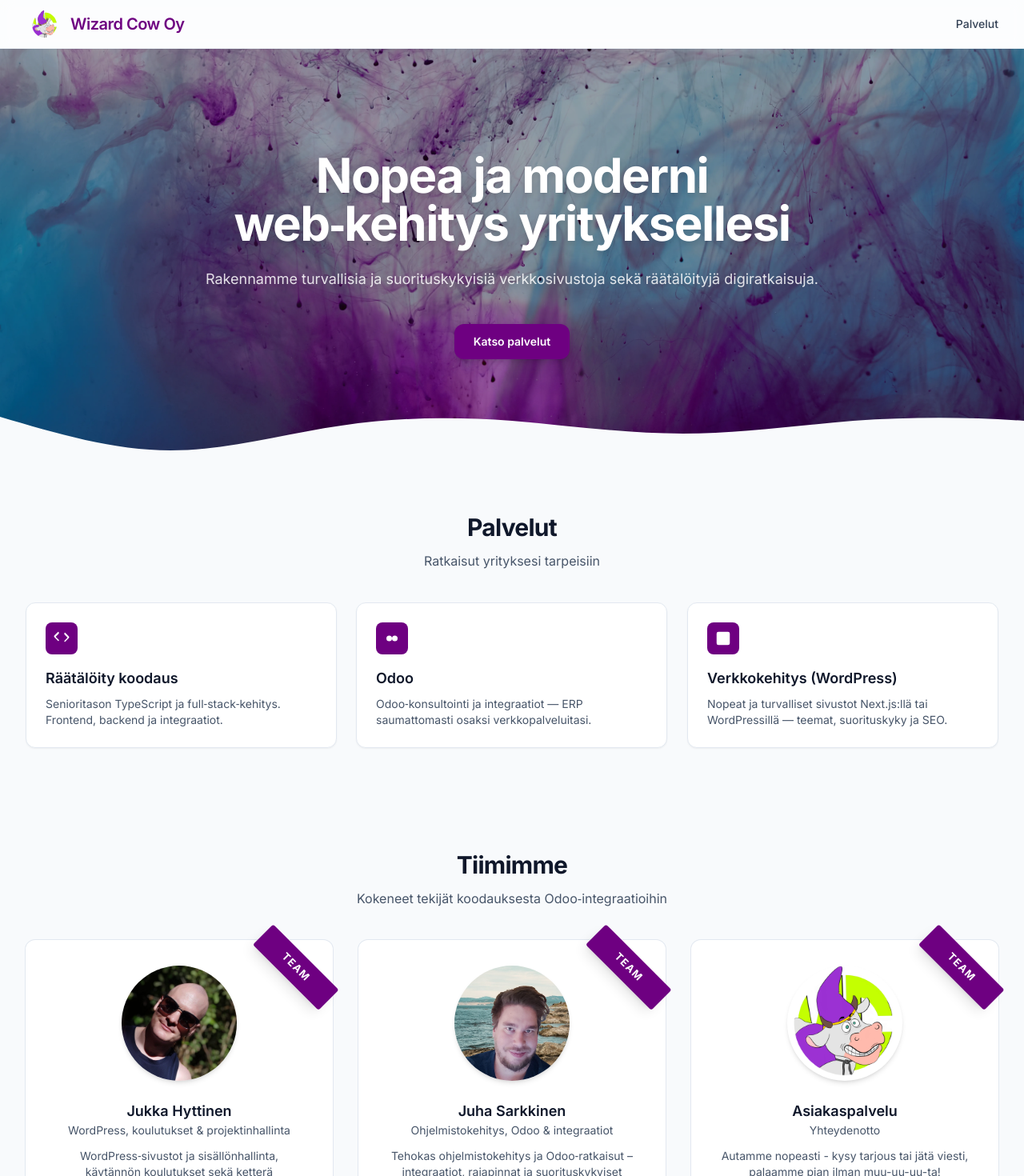
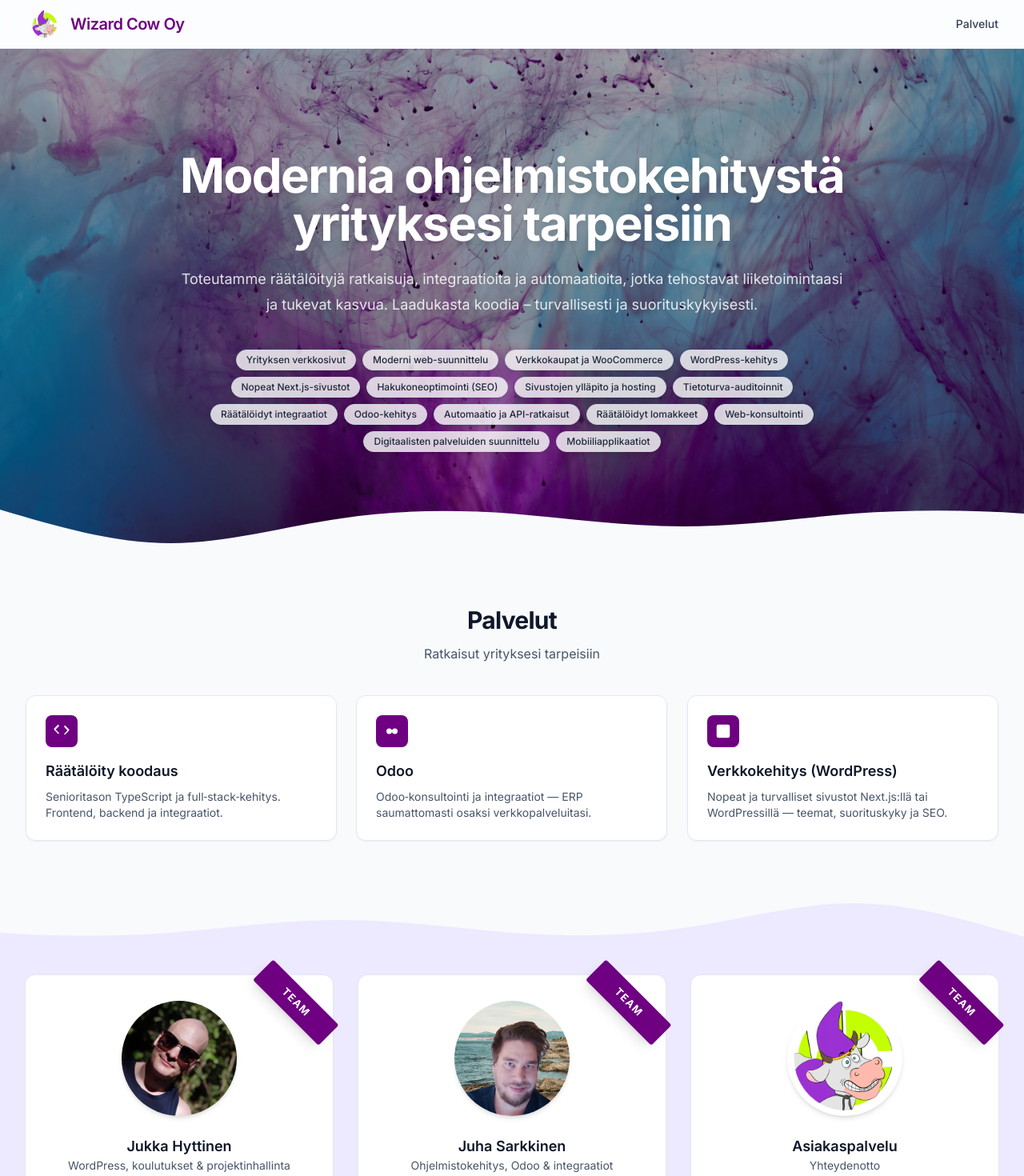
Before and after one commit to japsit/wizardcow-web, a Next.js app: page / in a window 1280 px wide. Shown: the top 1470 px of the page at 80% size. Built offline with nearby package versions, Linux system fonts and the light colour scheme.

Commit message:
Hero muutettu ja tägit lisätty

```diff
--- a/app/page.tsx
+++ b/app/page.tsx
@@ -12,8 +12,9 @@ export default function Page() {
       <Hero />
       <main className="mx-auto max-w-7xl px-4 sm:px-6 lg:px-8">
         <Services />
-        <Team />
       </main>
+      {/* Full-bleed team section */}
+      <Team />
       <Footer />
     </div>
   );
--- a/components/Footer.tsx
+++ b/components/Footer.tsx
@@ -1,7 +1,7 @@
 export default function Footer() {
   const year = new Date().getFullYear();
   return (
-    <footer className="mt-16 border-t border-slate-800 bg-black text-white">
+    <footer className="-mt-px border-t border-slate-800 bg-black text-white">
       <div className="px-4 py-8 sm:px-6 sm:py-10 lg:px-8 lg:py-12">
         <div className="grid grid-cols-1 items-center gap-8 text-sm sm:gap-10 md:grid-cols-12">
           {/* Col 1: Logo only */}
--- a/components/Hero.tsx
+++ b/components/Hero.tsx
@@ -6,6 +6,25 @@ import ShapeDivider from './ShapeDivider';
 
 export default function Hero() {
   const [isMobile, setIsMobile] = useState(false);
+    const tags = [
+        'Yrityksen verkkosivut',
+        'Moderni web-suunnittelu',
+        'Verkkokaupat ja WooCommerce',
+        'WordPress-kehitys',
+        'Nopeat Next.js-sivustot',
+        'Hakukoneoptimointi (SEO)',
+        'Sivustojen ylläpito ja hosting',
+        'Tietoturva-auditoinnit',
+        'Räätälöidyt integraatiot',
+        'Odoo-kehitys',
+        'Automaatio ja API-ratkaisut',
+        'Räätälöidyt lomakkeet',
+        'Web-konsultointi',
+        'Digitaalisten palveluiden suunnittelu',
+        'Mobiiliapplikaatiot'
+    ];
+
+
   useEffect(() => {
     const check = () => setIsMobile(window.innerWidth < 768);
     check();
@@ -51,20 +70,24 @@ export default function Hero() {
       {isMobile ? (
         <div className="relative mx-auto max-w-4xl px-4 text-center drop-shadow-lg sm:px-6 lg:px-8">
             <h1 className="text-balance text-4xl font-bold tracking-tight text-white sm:text-6xl">
-            Nopea ja moderni web‑kehitys yrityksellesi
+                Modernia ohjelmistokehitystä yrityksesi tarpeisiin
             </h1>
+
             <p className="mt-6 text-lg leading-8 text-white/85">
-            Rakennamme turvallisia ja suorituskykyisiä verkkosivustoja sekä räätälöityjä digiratkaisuja.
+                Toteutamme räätälöityjä ratkaisuja, integraatioita ja automaatioita, jotka
+                tehostavat liiketoimintaasi ja tukevat kasvua. Laadukasta koodia – turvallisesti ja suorituskykyisesti.
             </p>
-          <div className="mt-10 flex items-center justify-center gap-4">
-            {/* noinspection HtmlUnknownTarget */}
-            <a
-              href="/#services"
-              className="rounded-xl bg-brand px-6 py-3 text-sm font-semibold text-white shadow-sm hover:bg-brand/90"
+
+          <ul aria-label="Avainsanat" className="mt-10 flex flex-wrap items-center justify-center gap-2">
+            {tags.map((t) => (
+              <li
+                key={t}
+                className="rounded-full border border-slate-300 bg-white/80 px-3 py-1 text-xs font-medium text-slate-800 shadow-sm backdrop-blur"
               >
-              Katso palvelut
-            </a>
-          </div>
+                {t}
+              </li>
+            ))}
+          </ul>
         </div>
       ) : (
         <motion.div
@@ -74,20 +97,22 @@ export default function Hero() {
           animate="show"
         >
           <motion.h1 variants={item} className="text-balance text-4xl font-bold tracking-tight text-white sm:text-6xl">
-            Nopea ja moderni web‑kehitys yrityksellesi
+              Modernia ohjelmistokehitystä yrityksesi tarpeisiin
           </motion.h1>
           <motion.p variants={item} className="mt-6 text-lg leading-8 text-white/85">
-            Rakennamme turvallisia ja suorituskykyisiä verkkosivustoja sekä räätälöityjä digiratkaisuja.
+              Toteutamme räätälöityjä ratkaisuja, integraatioita ja automaatioita, jotka
+              tehostavat liiketoimintaasi ja tukevat kasvua. Laadukasta koodia – turvallisesti ja suorituskykyisesti.
           </motion.p>
-          <motion.div variants={item} className="mt-10 flex items-center justify-center gap-4">
-            {/* noinspection HtmlUnknownTarget */}
-            <a
-              href="/#services"
-              className="rounded-xl bg-brand px-6 py-3 text-sm font-semibold text-white shadow-sm hover:bg-brand/90"
+          <motion.ul variants={item} aria-label="Avainsanat" className="mt-10 flex flex-wrap items-center justify-center gap-2">
+            {tags.map((t) => (
+              <li
+                key={t}
+                className="rounded-full border border-slate-300 bg-white/80 px-3 py-1 text-xs font-medium text-slate-800 shadow-sm backdrop-blur"
               >
-              Katso palvelut
-            </a>
-          </motion.div>
+                {t}
+              </li>
+            ))}
+          </motion.ul>
         </motion.div>
       )}
 
--- a/components/ShapeDivider.tsx
+++ b/components/ShapeDivider.tsx
@@ -30,7 +30,7 @@ export default function ShapeDivider({
       <svg
         aria-hidden
         className={`${base}`}
-        style={{ bottom: 0, height: '90px' }}
+        style={{ height: '90px' }}
         viewBox="0 0 1440 90"
         xmlns="http://www.w3.org/2000/svg"
         preserveAspectRatio="none"
@@ -45,7 +45,7 @@ export default function ShapeDivider({
       <svg
         aria-hidden
         className={`${base}`}
-        style={{ bottom: 0, height: '120px' }}
+        style={{ height: '120px' }}
         viewBox="0 0 1440 120"
         xmlns="http://www.w3.org/2000/svg"
         preserveAspectRatio="none"
@@ -65,7 +65,7 @@ export default function ShapeDivider({
     <svg
       aria-hidden
       className={`${base}`}
-      style={{ bottom: 0, height: '120px' }}
+      style={{ height: '120px' }}
       viewBox="0 0 1440 120"
       xmlns="http://www.w3.org/2000/svg"
       preserveAspectRatio="none"
--- a/components/Team.tsx
+++ b/components/Team.tsx
@@ -1,5 +1,6 @@
 "use client";
 import { useState } from 'react';
+import ShapeDivider from './ShapeDivider';
 
 type Member = {
   name: string;
@@ -148,16 +149,21 @@ function TeamCard({ m }: { m: Member }) {
 
 export default function Team() {
   return (
-    <section id="team" className="py-16">
+    <section id="team" className="relative overflow-hidden bg-violet-100 pt-16 pb-12">
+      {/* Top wave divider blending from previous section (slate-50) to this yellow section */}
+      <ShapeDivider variant="wave" color="#f8fafc" flip animated={false} className="top-0" />
+      {/* Constrained content container matching the rest of the site */}
+      <div className="mx-auto max-w-7xl px-4 sm:px-6 lg:px-8">
         <div className="mb-10 text-center">
-        <h2 className="text-2xl font-bold tracking-tight text-slate-900 sm:text-3xl">Tiimimme</h2>
-        <p className="mt-3 text-slate-600">Kokeneet tekijät koodauksesta Odoo‑integraatioihin</p>
+          {/*<h2 className="text-2xl font-bold tracking-tight text-slate-900 sm:text-3xl pt-16">Tiimimme</h2>*/}
+          {/*<p className="mt-3 text-slate-600">Kokeneet tekijät koodauksesta Odoo‑integraatioihin</p>*/}
         </div>
         <div className="grid gap-8 sm:grid-cols-2 md:grid-cols-3">
           {members.map((m) => (
             <TeamCard key={m.name} m={m} />
           ))}
         </div>
+      </div>
     </section>
   );
 }
```
Lines whose indentation alone changed are shown as unchanged.
